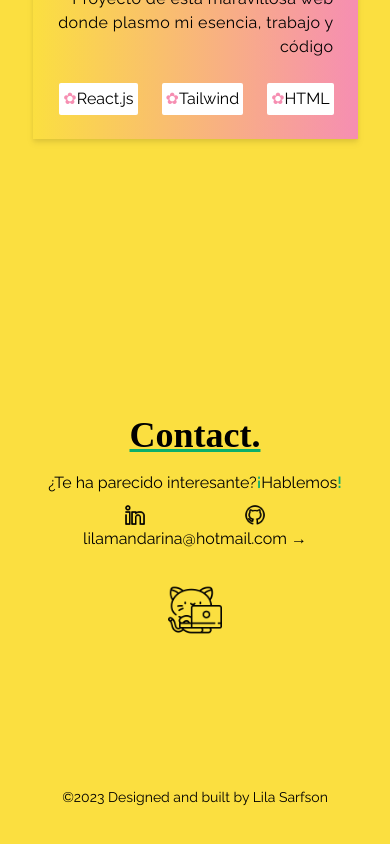
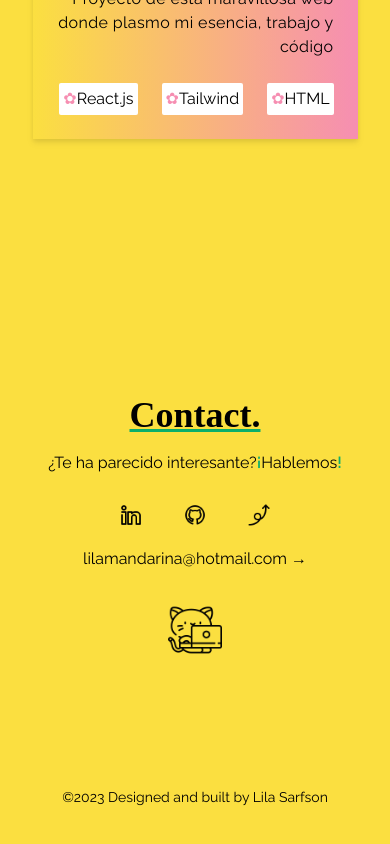
Before and after one commit to LilaSarfson/portfolio2025, a React (Create React App) app: page / in a window 390 px wide. Shown: the part 5055-5899 px from the top of the page. Built offline with nearby package versions, Linux system fonts and the light colour scheme; a web font is replaced by a local one.

Commit message:
mas detalles

```diff
--- a/src/components/SideBar.js
+++ b/src/components/SideBar.js
@@ -3,19 +3,35 @@ import github from '../assets/github.png'
 import home from '../assets/up-arrow.png'
 export default function SideBar (props){
     return(
-        <div className={`${props.estado} ${props.tamano} ${props.position} m-auto`}>
-            <div className={`w-full h-full flex flex-col justify-center ${props.itemsDirection}`}>
-                <ul className={`flex ${props.direccion} gap-6 h-2/6 justify-start`}>
-                        <li><a href='https://www.linkedin.com/in/lila-sarfson-4634251b6/' target='_blanck'>
-                            <img className='w-3/12 xl:w-2/12 2xl:w-10p m-auto hover:invert' src={linkedin} alt='linkedin'/></a></li>
-                        <li><a href='https://github.com/LilaSarfson' target='_blanck'>
-                            <img className='w-3/12 xl:w-2/12 2xl:w-10p m-auto hover:invert' src={github} alt='github'/></a></li>
-                        <li className={`${props.estadoHome}`}><a href='/'>
-                            <img className='w-3/12 xl:w-2/12 2xl:w-10p m-auto hover:invert' src={home} alt='home'/></a></li>
-                </ul>
-            </div>
+        <div className={`${props.estado} m-auto`}>
+            <ul className={`flex ${props.justi}`}>
+                 <li class="p-5">
+                     <a href='https://www.linkedin.com/in/lila-sarfson-4634251b6/' target='_blanck'>
+                    <img className='h-6 w-6 cursor-pointer transition-all hover:invert' src={linkedin} alt='linkedin'/></a>
+                </li>
+                <li class="p-5">
+                    <a href='https://github.com/LilaSarfson' target='_blanck'>
+                         <img className='h-6 w-6 cursor-pointer text-gray-500 transition-all hover:invert' src={github} alt='github'/></a>
+                </li>
+                <li class="p-5">
+                    <a href='/' target='_blanck'>
+                    <img className='h-6 w-6 cursor-pointer text-gray-500 transition-all hover:invert' src={home} alt='home'/></a>
+                </li>
+             </ul>
         </div>
     )
 }
 
 // md:w-6/12 2xl:w-3/12
+        // <div className={`${props.estado} ${props.tamano} ${props.position} m-auto`}>
+        //     <div className={`w-full h-full flex flex-col justify-center ${props.itemsDirection}`}>
+        //         <ul className={`flex ${props.direccion} gap-6 h-2/6 justify-start`}>
+        //                 <li><a href='https://www.linkedin.com/in/lila-sarfson-4634251b6/' target='_blanck'>
+        //                     <img className='w-3/12 xl:w-2/12 2xl:w-10p m-auto hover:invert' src={linkedin} alt='linkedin'/></a></li>
+        //                 <li><a href='https://github.com/LilaSarfson' target='_blanck'>
+        //                     <img className='w-3/12 xl:w-2/12 2xl:w-10p m-auto hover:invert' src={github} alt='github'/></a></li>
+        //                 <li className={`${props.estadoHome}`}><a href='/'>
+        //                     <img className='w-3/12 xl:w-2/12 2xl:w-10p m-auto hover:invert' src={home} alt='home'/></a></li>
+        //         </ul>
+        //     </div>
+        // </div>
--- a/src/components/SideBarMenu.js
+++ b/src/components/SideBarMenu.js
@@ -4,24 +4,24 @@ import home from '../assets/up-arrow.png'
 export default function SideBarMenu (props) {
     return(
 
-        <div className={`${props.estado} z-10 flex flex-col fixed right-0 items-center h-full`}>
+        <div className={`${props.estado} z-10 flex flex-col fixed left-4 items-center h-full`}>
             {/* El menu perse */}
-                <div class="ml-6 flex w-16 flex-col items-center h-full">
-                  <div className='bg-black h-full w-0.5'></div>
+                <div class="ml-6 flex w-20 flex-col items-center h-full ">
+                  <div className='bg-black h-1/3 w-0.5'></div>
 
                     <div class="border-2 border-solid border-black">
                         <ul>
                             <li class="p-5">
                             <a href='https://www.linkedin.com/in/lila-sarfson-4634251b6/' target='_blanck'>
-                                        <img className='h-6 w-6 cursor-pointer text-gray-500 transition-all hover:invert' src={linkedin} alt='linkedin'/></a>
+                                    <img className='h-7 w-7 cursor-pointer transition-all hover:invert' src={linkedin} alt='linkedin'/></a>
                             </li>
                             <li class="p-5">
-                            <a href='https://www.linkedin.com/in/lila-sarfson-4634251b6/' target='_blanck'>
-                                        <img className='h-6 w-6 cursor-pointer text-gray-500 transition-all hover:invert' src={github} alt='linkedin'/></a>
+                            <a href='https://github.com/LilaSarfson' target='_blanck'>
+                                        <img className='h-7 w-7  cursor-pointer transition-all hover:invert' src={github} alt='github'/></a>
                             </li>
                             <li class="p-5">
-                            <a href='https://www.linkedin.com/in/lila-sarfson-4634251b6/' target='_blanck'>
-                                        <img className='h-6 w-6 cursor-pointer text-gray-500 transition-all hover:invert' src={home} alt='linkedin'/></a>
+                            <a href='/' target='_blanck'>
+                                        <img className='h-7 w-7 cursor-pointer transition-all hover:invert' src={home} alt='home'/></a>
                             </li>
                         </ul>
                     </div>
--- a/src/pages/ContactView.js
+++ b/src/pages/ContactView.js
@@ -8,7 +8,9 @@ export default function ContactView (){
                 <div className='flex flex-col lg:flex-row justify-center self-center gap-8 items-center'>
                     <div className='2xl:text-xl text-center'>
                         <p className='mb-2'>¿Te ha parecido interesante?<span className='text-verde font-bold'>¡</span>Hablemos<span className='text-verde font-bold'>!</span></p>
-                        <SideBar  estado='block lg:hidden' position='static' tamano='w-8/12' direccion='flex-row' estadoHome='hidden'itemsDirection='items-center'/>
+                        <div className='items-center'>
+                             <SideBar  estado='block lg:hidden' justi='justify-center'/>
+                        </div>
                         <address>
                         <p className='hover:underline decoration-wavy decoration-verde text-center'><a href='mailto:lilamandarina@hotmail.com' className='not-italic'>lilamandarina@hotmail.com →</a></p>
                         </address>
```
